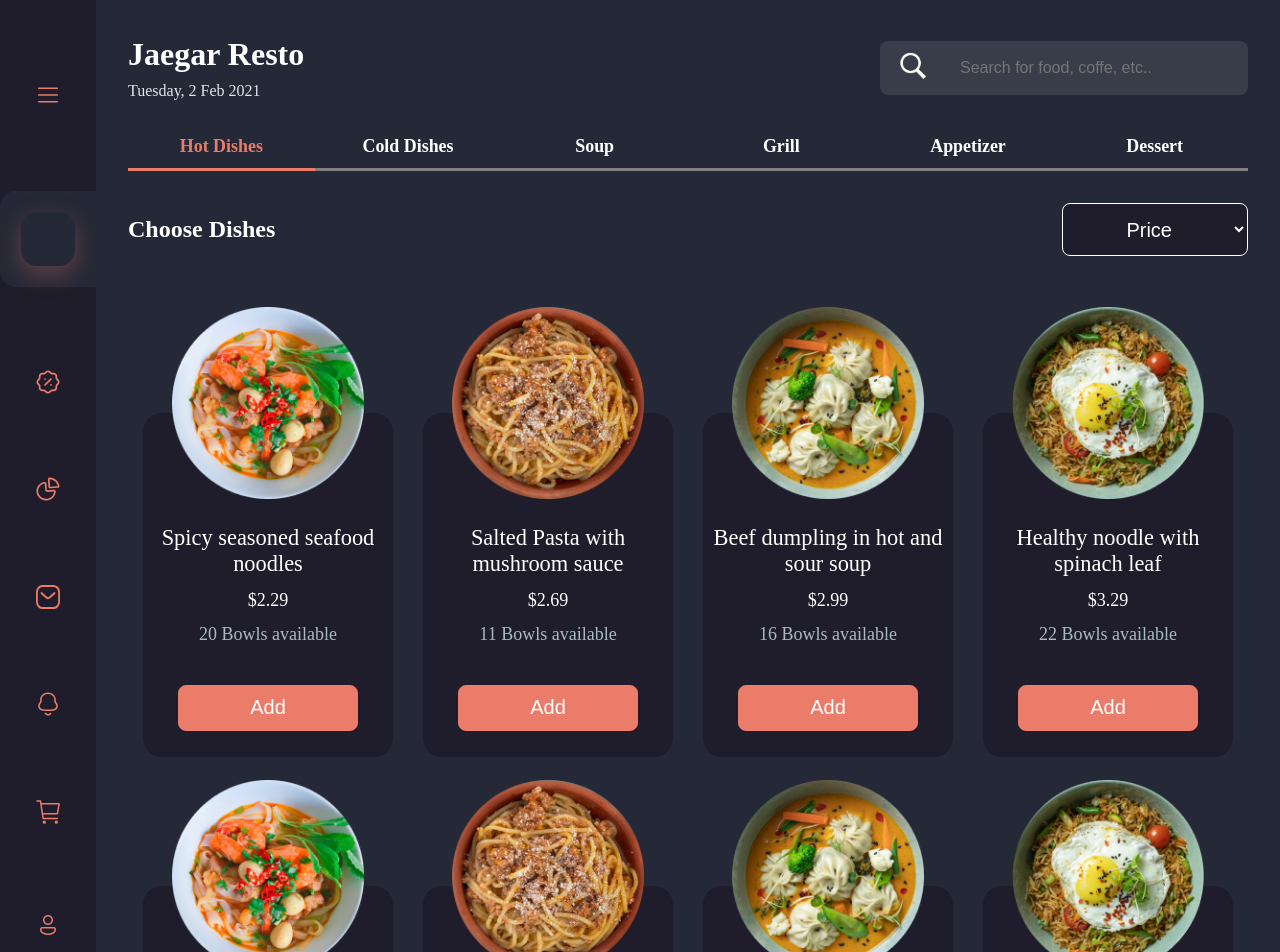
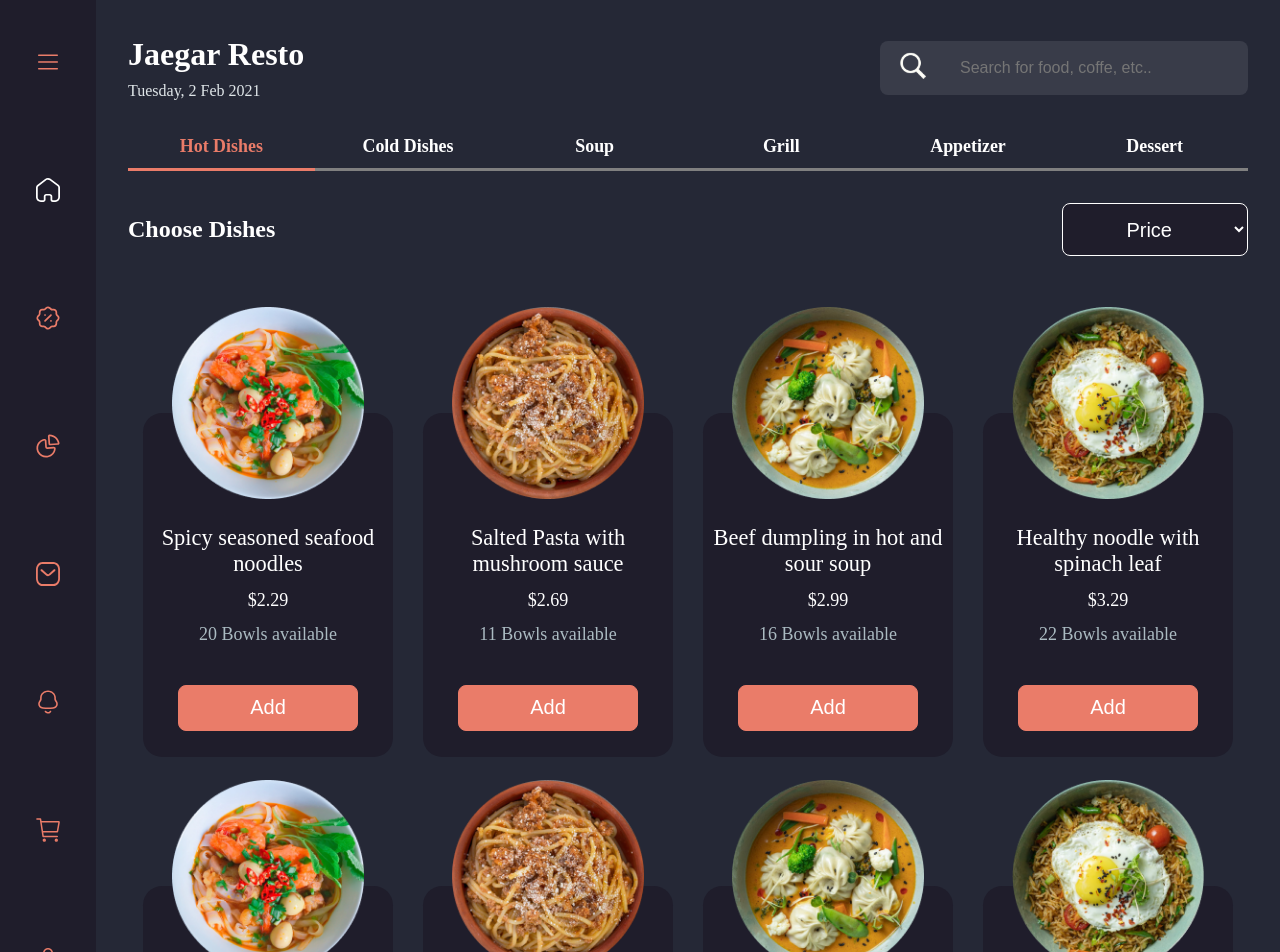
Before and after one commit to MukhriddinToshboyev/Pitsa, a React (Vite) app: page / in a window 1280 px wide. Shown: the top 952 px of the page. Built offline with nearby package versions, Linux system fonts and the light colour scheme.

Commit message:
sidebar css

```diff
--- a/src/Sidebar/Sidebar.css
+++ b/src/Sidebar/Sidebar.css
@@ -1,5 +1,6 @@
 .sidebar-container {
   width: 6.25rem;
+  height: 64rem;
   background: #1f1d2b;
   display: flex;
   z-index: 3;
@@ -8,35 +9,39 @@
   align-items: center;
 }
 
-.sidebar-home {
+.sidebar-menu {
+  height: 64rem;
+  width: 6rem;
+  list-style: none;
+  display: flex;
+  flex-direction: column;
+  justify-content: space-around;
+  align-items: center;
+}
+
+/* .sidebar-menu__item {
   width: 6rem;
   height: 6rem;
   background: #252836;
   border-top-left-radius: 1rem;
   border-bottom-left-radius: 1rem;
-  display: flex;
-  align-items: center;
-  justify-content: center;
-}
+} */
 
-.sidebar-home__icon {
+/* .sidebar-menu__link {
   width: 3.375rem;
   height: 3.375rem;
-  /* background: #ea7c69; */
+  background: #ea7c69;
   display: flex;
   align-items: center;
   justify-content: center;
   border-radius: 1rem;
   box-shadow: 0px 8px 24px 0px #ea7c6952;
-}
+} */
 
-.icon {
-  width: 1.5rem;
-  height: 1.5rem;
-}
-
-.sidebar-market {
-  display: flex;
+.circle {
+  fill: rgba(255, 255, 255, 1); /* SVG ichki rangi */
+  stroke: rgba(255, 255, 255, 1); /* Chiziq rangi */
+  stroke-width: 0px; /* Chiziq qalinligi */
 }
 
 .sidebar-market__button {
@@ -56,3 +61,34 @@
   align-items: center;
   justify-content: center;
 }
+
+.sidebar-menu {
+  /* Har bir element orasidagi masofa */
+}
+
+.sidebar-menu__item {
+  display: flex;
+  justify-content: center;
+  align-items: center;
+}
+
+.icon {
+  width: 24px;
+  height: 24px;
+}
+.sidebar-menu__button {
+  background: none;
+  border: none;
+  cursor: pointer;
+  position: relative;
+}
+.cart-count {
+  position: absolute;
+  top: -5px;
+  right: -5px;
+  background: red;
+  color: white;
+  font-size: 12px;
+  border-radius: 50%;
+  padding: 2px 5px;
+}
--- a/src/Sidebar/index.jsx
+++ b/src/Sidebar/index.jsx
@@ -1,6 +1,6 @@
 import "./Sidebar.css";
 
-import SidebarIcon1 from "../assets/Sidebar-icons8_Menu_48px 1.svg";
+import SidebarIcon1 from "../assets/Sidebar-icons8_Menu_48px 1 (1).svg";
 import SidebarIcon2 from "../assets/Sidebar-Group 4730266.svg";
 import SidebarIcon3 from "../assets/Sidebar-Discount.svg";
 import SidebarIcon4 from "../assets/Sidebar-Vector.svg";
@@ -8,29 +8,78 @@ import SidebarIcon5 from "../assets/Sidebar-Message.svg";
 import SidebarIcon6 from "../assets/Sidebar-Notification.svg";
 import SidebarIcon7 from "../assets/Sidebar-cart-outline 2.svg";
 import SidebarIcon8 from "../assets/Sidebar-icons8_account_48px_2 1.svg";
+import { useState } from "react";
 
 function Sidebar({ handleHSHowCart, handleAccountCard, cartLength }) {
+  // const [sidebarActive, setSidebarActive] = useState("");
+
   return (
     <div className="sidebar-container">
-      <img src={SidebarIcon1} alt="img" className="icon" />
-      <div className="sidebar-home">
-        <div className="sidebar-home__icon"></div>
-      </div>
-      <img src={SidebarIcon3} alt="img" className="icon" />
-      <img src={SidebarIcon4} alt="img" className="icon" />
-      <img src={SidebarIcon5} alt="img" className="icon" />
-      <img src={SidebarIcon6} alt="img" className="icon" />
-      <div className="sidebar-market">
-        <button onClick={handleHSHowCart} className="sidebar-market__button">
-          <img src={SidebarIcon7} alt="img" className="icon" />
-        </button>
-        {cartLength > 0 && <span className="cart-count">{cartLength}</span>}
-      </div>
-      <div className="sidebar-market">
-        <button onClick={handleAccountCard} className="sidebar-market__button">
-          <img src={SidebarIcon8} alt="img" className="icon" />
-        </button>
-      </div>
+      <ul className="sidebar-menu">
+        <li className="sidebar-menu__item">
+          <a href="#icon1" className="sidebar-menu__link">
+            <img src={SidebarIcon1} alt="icon1" className="icon" />
+          </a>
+        </li>
+        <li className="sidebar-menu__item">
+          <a href="#icon2" className="sidebar-menu__link">
+            <svg
+              width="24"
+              height="24"
+              viewBox="0 0 24 24"
+              fill="none"
+              xmlns="http://www.w3.org/2000/svg"
+              className="icon"
+            >
+              <path
+                d="M9.13263 0.945681C10.7368 -0.265241 12.9853 -0.313246 14.6387 0.801667L14.8421 0.945681L22.5335 6.79147C23.3798 7.41433 23.8989 8.33963 23.9874 9.34653L24 9.58775V19.3195C24 21.8278 21.9145 23.868 19.3011 24H16.7874C15.5861 23.9772 14.6147 23.0891 14.5263 21.973L14.5137 21.8038V18.3726C14.5137 17.9994 14.2219 17.6886 13.8316 17.6274L13.7179 17.6154H10.344C9.94105 17.6274 9.61263 17.9034 9.56211 18.2634L9.54947 18.3726V21.793C9.54947 21.8638 9.53558 21.9478 9.52421 22.0078L9.51158 22.033L9.49768 22.1158C9.34737 23.1371 8.46316 23.916 7.36421 23.9892L7.2 24H4.93895C2.29895 24 0.138947 22.033 0 19.5596V9.58775C0.0113684 8.56645 0.48 7.61835 1.26316 6.95829L9.13263 0.945681ZM13.7432 2.25381C12.7832 1.52174 11.4189 1.48694 10.4084 2.1218L10.2177 2.25381L2.53768 8.1356C2.09684 8.44644 1.83158 8.91448 1.76842 9.40653L1.75453 9.59855V19.3195C1.75453 20.9157 3.06821 22.2238 4.73684 22.3198H7.2C7.47789 22.3198 7.71789 22.141 7.75453 21.889L7.78105 21.673L7.79368 21.6118V18.3726C7.79368 17.0885 8.82947 16.0444 10.1558 15.9472H13.7179C15.0682 15.9472 16.1672 16.9325 16.2695 18.1926V21.8038C16.2695 22.0558 16.4589 22.273 16.7116 22.3198H19.0598C20.7524 22.3198 22.1293 21.0849 22.2303 19.5116L22.2442 19.3195V9.59855C22.2303 9.0837 22.0042 8.60245 21.6126 8.24362L21.4484 8.1104L13.7432 2.25381Z"
+                fill="#EA7C69"
+                className="circle"
+              />
+            </svg>
+          </a>
+        </li>
+        <li className="sidebar-menu__item">
+          <a href="#icon3" className="sidebar-menu__link">
+            <img src={SidebarIcon3} alt="icon3" className="icon" />
+          </a>
+        </li>
+        <li className="sidebar-menu__item">
+          <a href="#icon4" className="sidebar-menu__link">
+            <img src={SidebarIcon4} alt="icon4" className="icon" />
+          </a>
+        </li>
+        <li className="sidebar-menu__item">
+          <a href="#icon5" className="sidebar-menu__link">
+            <img src={SidebarIcon5} alt="icon5" className="icon" />
+          </a>
+        </li>
+        <li className="sidebar-menu__item">
+          <a href="#icon6" className="sidebar-menu__link">
+            <img src={SidebarIcon6} alt="icon6" className="icon" />
+          </a>
+        </li>
+        <li className="sidebar-menu__item">
+          <a href="#cart" className="sidebar-menu__link">
+            <button onClick={handleHSHowCart} className="sidebar-menu__button">
+              <img src={SidebarIcon7} alt="cart" className="icon" />
+              {cartLength > 0 && (
+                <span className="cart-count">{cartLength}</span>
+              )}
+            </button>
+          </a>
+        </li>
+        <li className="sidebar-menu__item">
+          <a href="#account" className="sidebar-menu__link">
+            <button
+              onClick={handleAccountCard}
+              className="sidebar-menu__button"
+            >
+              <img src={SidebarIcon8} alt="account" className="icon" />
+            </button>
+          </a>
+        </li>
+      </ul>
     </div>
   );
 }
```
Also changed, not shown: src/assets/Sidebar-icons8_Menu_48px 1 (1).svg (renamed from src/assets/Sidebar-icons8_Menu_48px 1.svg).
